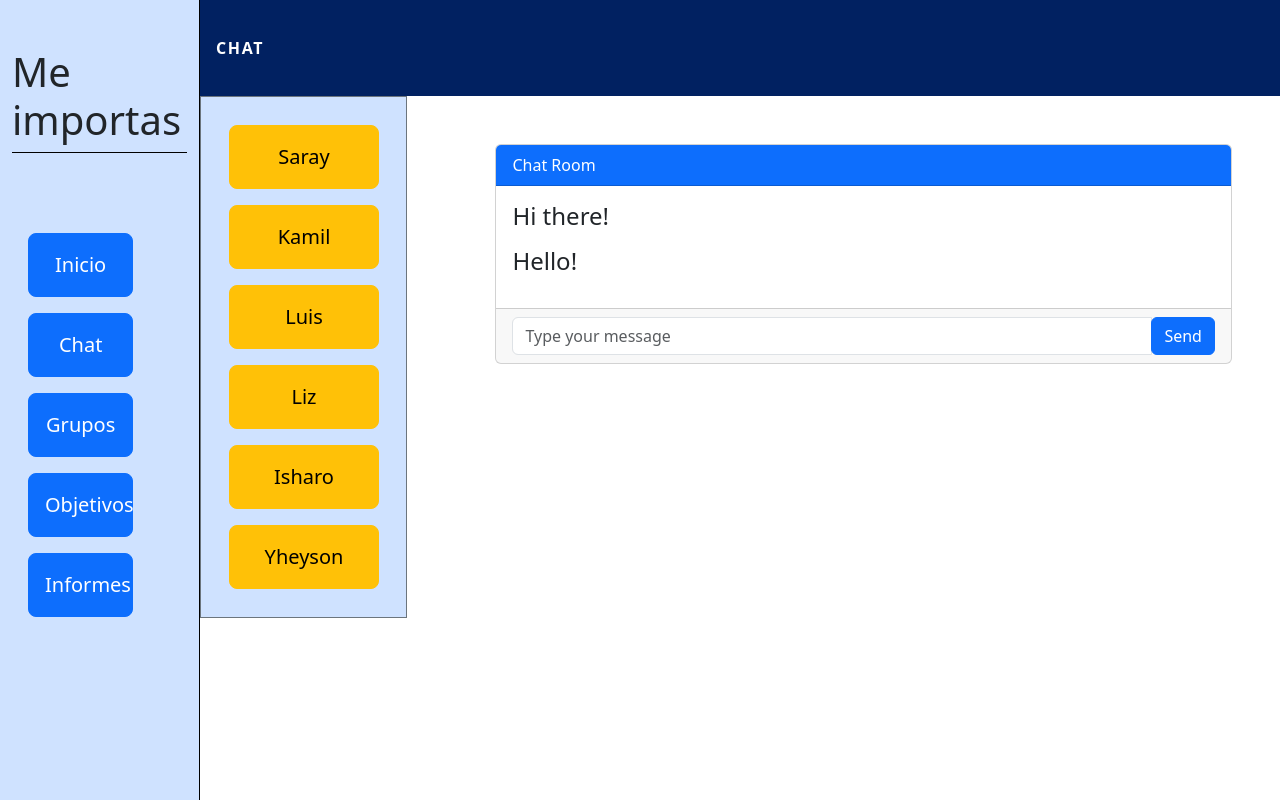
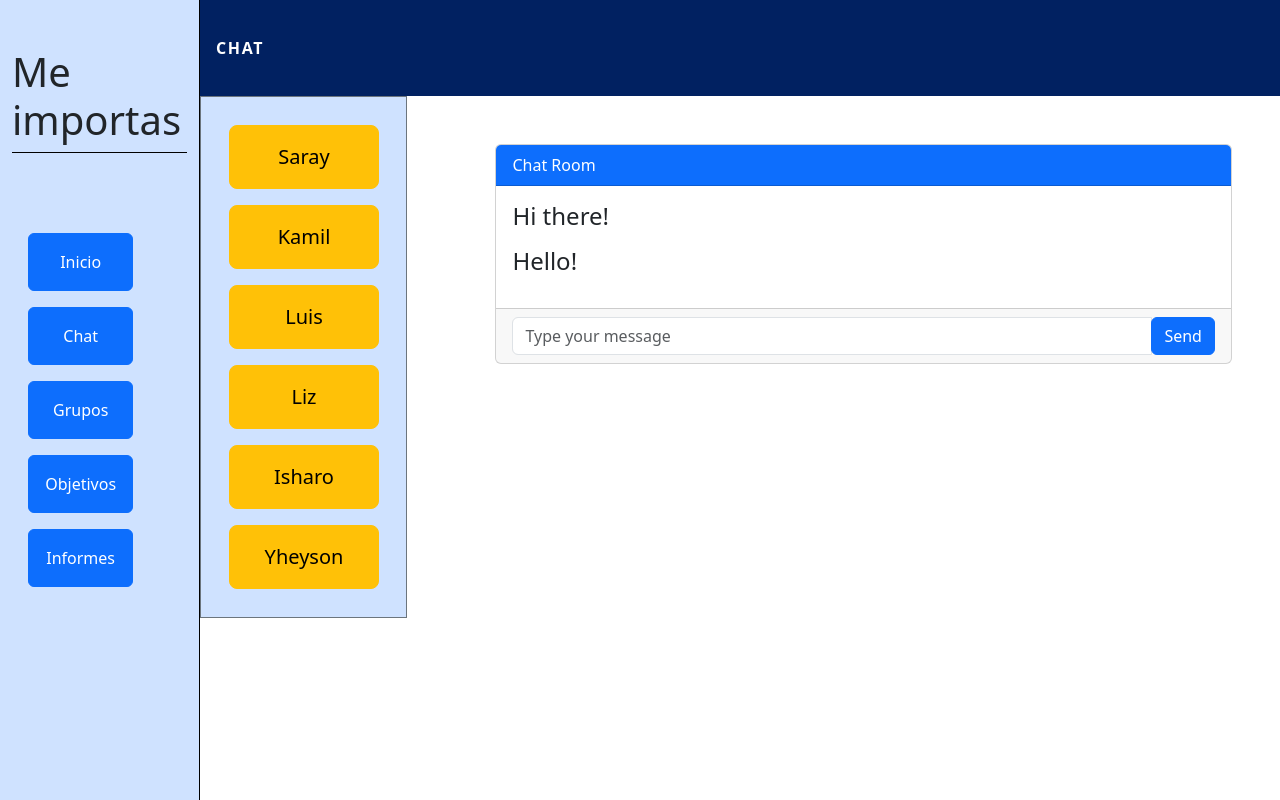
Before and after one commit to luis-alvarez1/me-importas-web, a React (Create React App) app: page /Chat in a window 1280 px wide. Shown: the top 800 px of the page. Built offline with nearby package versions, Linux system fonts and the light colour scheme.

Commit message:
Arreglo de botones menú

```diff
--- a/src/componentes/Menu.jsx
+++ b/src/componentes/Menu.jsx
@@ -13,35 +13,35 @@ const Menu = () => {
         <div className="bg-primary-subtle p-3">
           <Link
             to="/Home"
-            className="btn btn-primary mt-3 btn-lg p-3"
+            className="btn btn-primary mt-3 p-3"
             style={routeStyles}
           >
             Inicio
           </Link>
           <Link
             to="/Chat"
-            className="btn btn-primary mt-3 btn-lg p-3"
+            className="btn btn-primary mt-3 p-3"
             style={routeStyles}
           >
             Chat
           </Link>
           <Link
             to="/Grupos"
-            className="btn btn-primary mt-3 btn-lg p-3"
+            className="btn btn-primary mt-3 p-3"
             style={routeStyles}
           >
             Grupos
           </Link>
           <Link
             to="/Objetivos"
-            className="btn btn-primary mt-3 btn-lg p-3"
+            className="btn btn-primary mt-3 p-3"
             style={routeStyles}
           >
             Objetivos
           </Link>
           <Link
             to="/Informes"
-            className="btn btn-primary mt-3 btn-lg p-3"
+            className="btn btn-primary mt-3 p-3"
             style={routeStyles}
           >
             Informes
```
